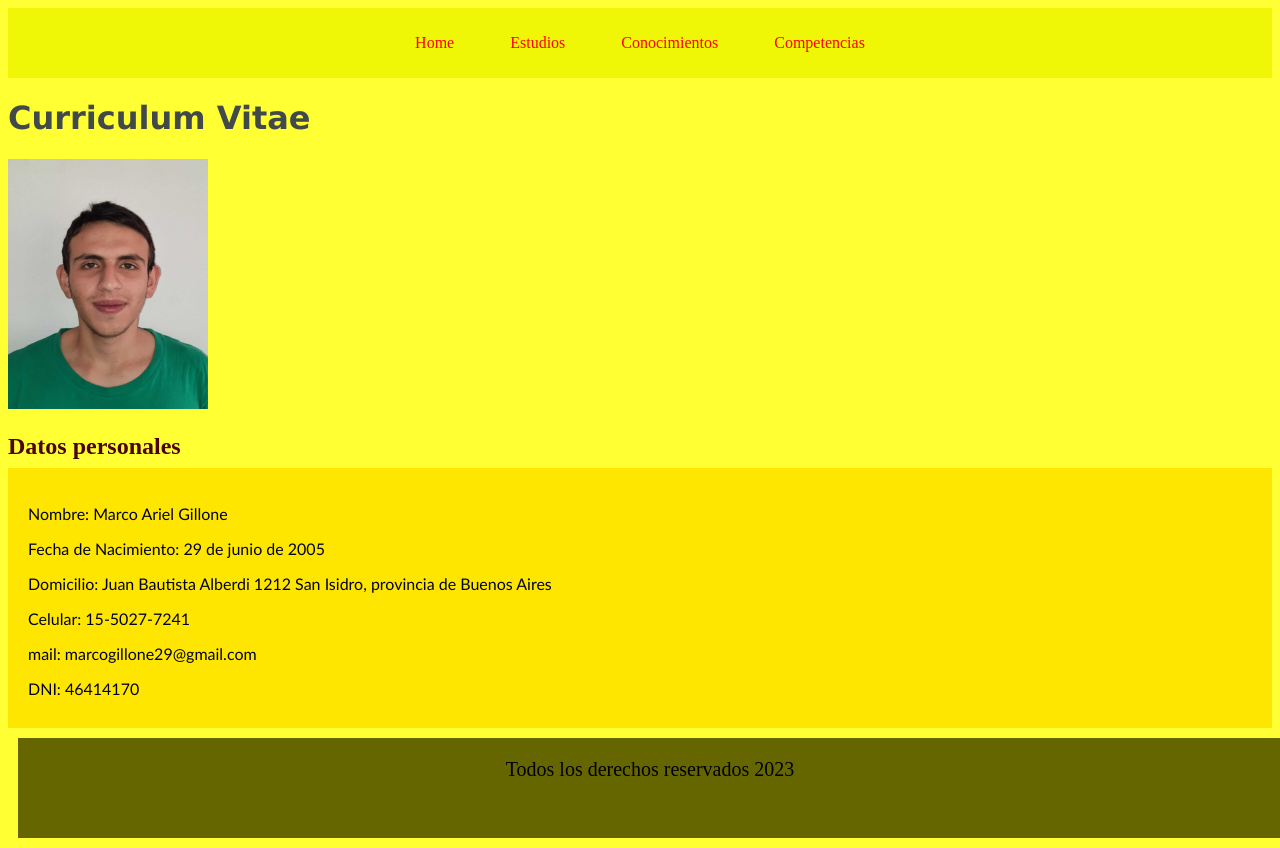
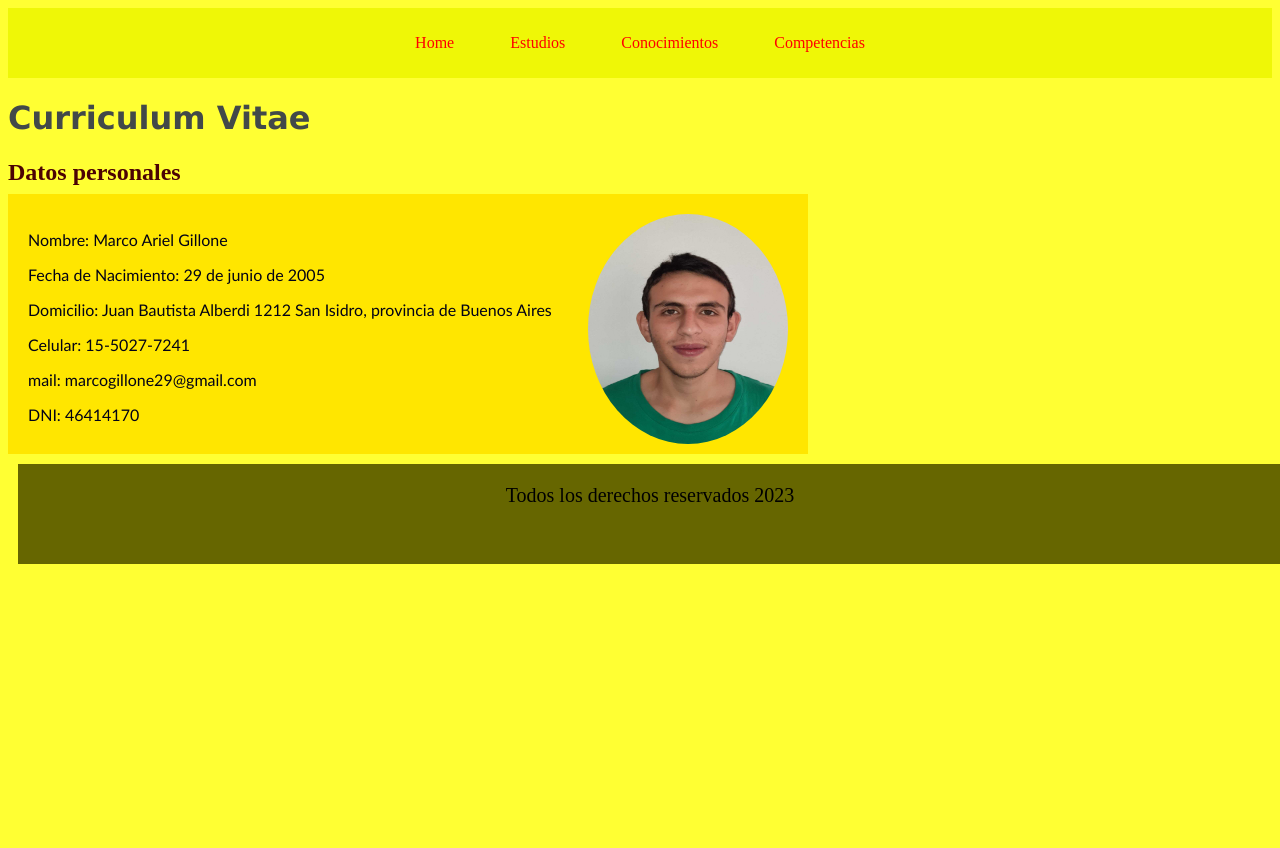
Before and after one commit to MarcoGillone/marcogillone, a plain HTML site: page index.html in a window 1280 px wide. After the commit the page ends 800 px from the top, so only its background shows below. Drawn offline with Linux system fonts and the light colour scheme.

Commit message:
Add files via upload

```diff
--- a/estilos/estilos.css
+++ b/estilos/estilos.css
@@ -1,6 +1,7 @@
 .subtitulos{
     color: rgb(75, 3, 3);
     height: 15px;
+
 
 }
 body{
@@ -19,10 +20,12 @@ a{
     top: 20px;
 }
 .foto{
-    height: 250px;
+    height: 230px;
     width: 200px;
     max-width: 100%;
     position: relative;
+    border-radius: 50%;
+    float: right;
 
 
 
@@ -55,14 +58,18 @@ footer{
     margin-block-end: 1em;
     margin-inline-start: 0px;
     margin-inline-end: 0px;
+    height: auto;
+    width: 100%;
 }
 .caja{
     background-color: rgb(255, 230, 0);
-    width: 100%;
+    width: 800px;
     height: 260px;
     padding: 20px;
     box-sizing: border-box;
     margin-left: auto;
+    float: left;
+
 
 
 
@@ -89,6 +96,8 @@ header{
     flex-direction: row;
     align-items: center;
     justify-content: center;
+    height: auto;
+    width: 100%;
 
 
    }
@@ -96,6 +105,7 @@ header{
     list-style: none;
     margin: 0;
     padding: 0;
+
    }
 
    .menu ul li{
--- a/index.html
+++ b/index.html
@@ -22,21 +22,23 @@
             </ul>
                 </div>
         </nav>
-        <h1 class="titulo">Curriculum Vitae</h1>
+        <h1 class="titulo">Curriculum Vitae</h1> <h2 class="subtitulos">Datos personales</h2>
     </header>
     <main>
 
-    <img src="imagenes/imagen.jpg" alt="cara" class="foto">
 
 
-    <h2 class="subtitulos">Datos personales</h2>
+
+
     <div class="caja">
+    <img src="imagenes/imagen.jpg" alt="cara" class="foto">
     <p class="textos">Nombre: Marco Ariel Gillone</p>
     <p class="textos">Fecha de Nacimiento: 29 de junio de 2005</p>
     <p class="textos">Domicilio: Juan Bautista Alberdi 1212 San Isidro, provincia de Buenos Aires</p>
     <p class="textos">Celular: 15-5027-7241</p>
     <p class="textos">mail: marcogillone29@gmail.com</p>
     <p class="textos">DNI: 46414170</p>
+
 </div>
 </main>
     <footer>
```
Also changed, not shown: Competencias.html (+2 -1 lines), Conocimientos.html (+2 -1 lines), Estudios.html (+2 -1 lines).
